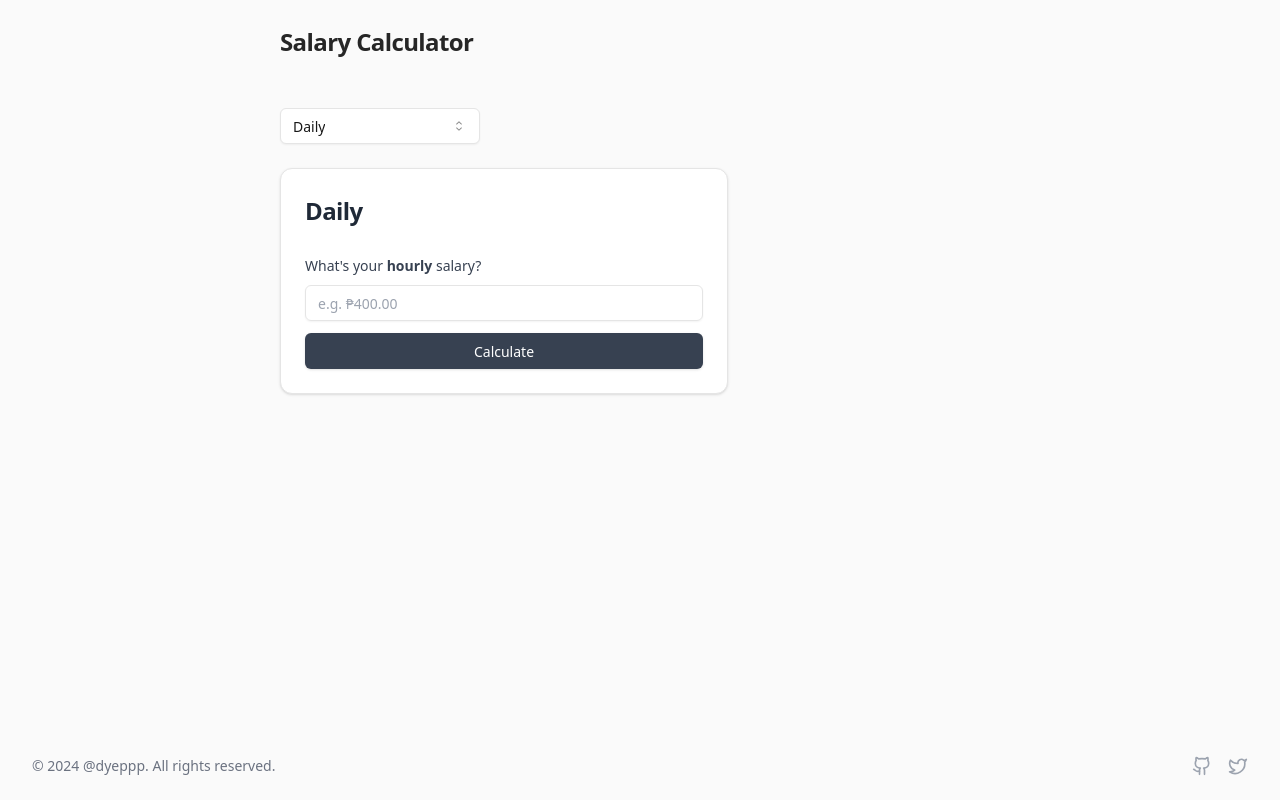
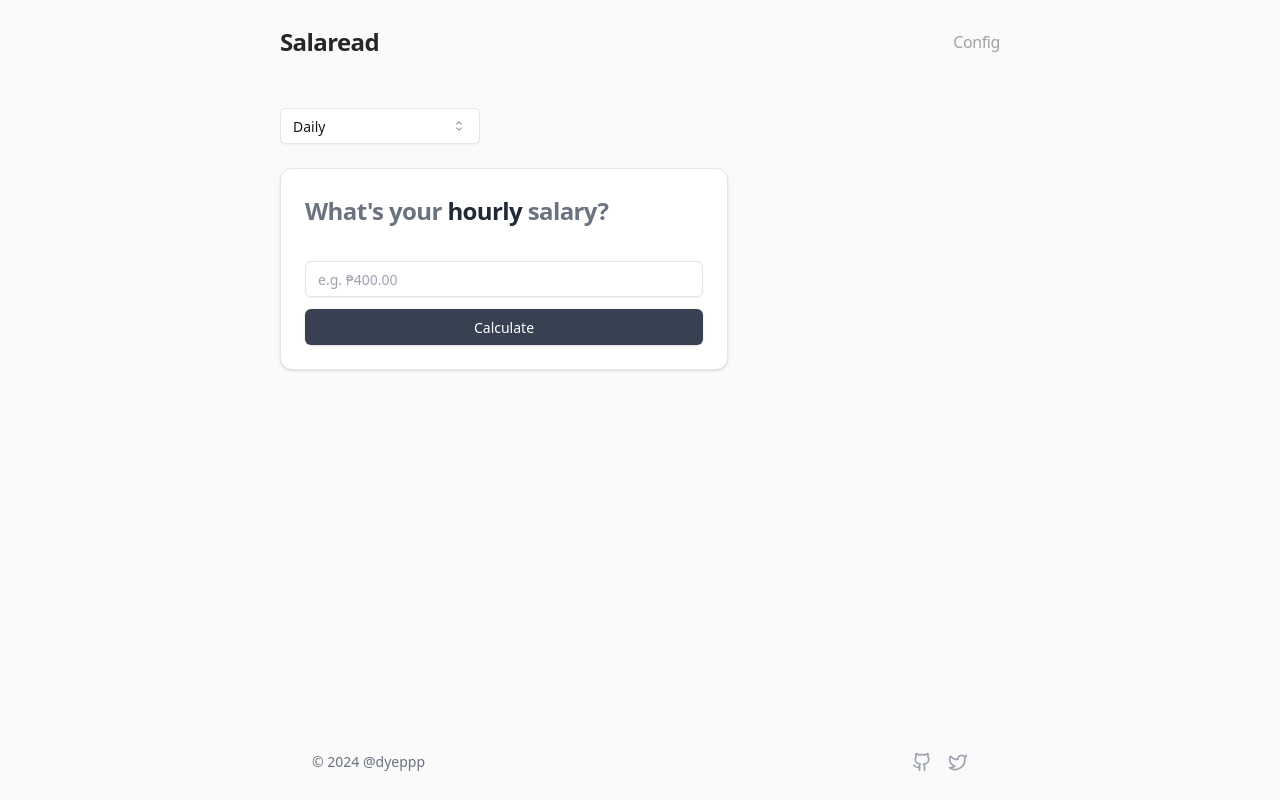
Before and after one commit to oddsdefier/salaread, a React (Vite) app: page / in a window 1280 px wide. Built offline with nearby package versions, Linux system fonts and the light colour scheme; what tailwindcss-font-inter would draw is missing.

Commit message:
update: updated the font sizes

```diff
--- a/index.html
+++ b/index.html
@@ -1,4 +1,4 @@
-<!DOCTYPE html>
+<!doctype html>
 <html lang="en">
   <head>
     <meta charset="UTF-8" />
--- a/src/App.tsx
+++ b/src/App.tsx
@@ -16,9 +16,11 @@ export default function App() {
 
   return (
     <div className="flex min-h-screen font-inter flex-col bg-neutral-50 text-neutral-900 dark:bg-neutral-900 dark:text-neutral-100">
-			<div className="container mx-auto max-w-3xl px-6 py-6 flex-grow">
+      <div className="container mx-auto max-w-3xl flex flex-col justify-between gap-16 px-6 py-6 flex-grow">
+        <div className="">
           <div className="mb-12 flex items-center justify-between">
-					<h1 className="text-2xl font-bold tracking-tight text-neutral-800 dark:text-neutral-200">Salary Calculator</h1>
+            <h1 className="text-2xl font-bold tracking-tight text-neutral-800 dark:text-neutral-200">Salaread</h1>
+            <h1 className="text-md font-normal tracking-tight text-neutral-400 dark:text-neutral-200">Config</h1>
           </div>
           <div className="mb-6 flex flex-col sm:flex-row items-start gap-4">
             <Select value={selectedView} onValueChange={handleSelectionChange}>
@@ -33,15 +35,18 @@ export default function App() {
               </SelectContent>
             </Select>
           </div>
-				<div className="rounded-lg dark:bg-neutral-800 transition-all duration-300 ease-in-out">
+          <div className="flex-1 rounded-lg transition-all duration-300 ease-in-out">
             {selectedView === "daily" && <DailySalary />}
             {selectedView === "hourly" && <HourlySalary />}
             {selectedView === "half_month" && <HalfMonthSalary />}
             {selectedView === "monthly" && <MonthlySalary />}
           </div>
         </div>
+        <div>
           <Footer />
+        </div>
+      </div>
       <Analytics />
-		</div>
+    </div >
   );
 }
--- a/src/DailySalary.tsx
+++ b/src/DailySalary.tsx
@@ -48,13 +48,13 @@ export default function DailySalary() {
     <div className="flex items-start justify-start">
       <Card className="w-full max-w-md">
         <CardHeader>
-					<CardTitle className="text-2xl font-bold text-gray-800">Daily</CardTitle>
+          <CardTitle className="text-2xl text-gray-500">
+            What's your <span className="font-bold text-gray-800">hourly</span> salary?</CardTitle>
         </CardHeader>
         <CardContent>
           <div className="space-y-3">
             <div className="space-y-2">
               <Label htmlFor="salary_input" className="text-sm font-medium text-gray-700">
-								What's your <span className="font-bold">hourly</span> salary?
               </Label>
               <div className="flex items-center space-x-2">
                 <TooltipProvider>
--- a/src/Footer.tsx
+++ b/src/Footer.tsx
@@ -2,9 +2,9 @@ import { Github, Twitter } from "lucide-react";
 
 export default function Footer() {
   return (
-		<footer className="mt-auto py-6 px-6 sm:px-6 lg:px-8">
-			<div className="flex items-center justify-between">
-				<p className="text-sm font-medium text-gray-500 dark:text-gray-400">© {new Date().getFullYear()} @dyeppp. All rights reserved.</p>
+    <footer className="container mx-auto py-1 sm:px-6 lg:px-8">
+      <div className=" flex items-center justify-between">
+        <p className="text-sm font-medium text-gray-500 dark:text-gray-400">© {new Date().getFullYear()} @dyeppp</p>
         <div className="flex items-center space-x-4">
           <a href="https://github.com/oddsdefier" target="_blank" rel="noopener noreferrer" aria-label="GitHub">
             <Github className="h-5 w-5 text-gray-400 hover:text-gray-500 dark:hover:text-gray-300" />
--- a/src/HalfMonthSalary.tsx
+++ b/src/HalfMonthSalary.tsx
@@ -71,8 +71,12 @@ export default function HalfMonthSalary() {
   return (
     <div className="flex items-start justify-start">
       <Card className="w-full max-w-md">
+
         <CardHeader>
-					<CardTitle className="text-2xl font-bold text-gray-800">Half Month</CardTitle>
+          <CardTitle className="text-2xl text-gray-500">
+
+            What's your <span className="font-bold text-gray-800">{rateType}</span> salary?
+          </CardTitle>
         </CardHeader>
         <CardContent className="space-y-3">
           <div className="flex items-center gap-2">
@@ -92,7 +96,6 @@ export default function HalfMonthSalary() {
 
           <div className="space-y-1">
             <Label htmlFor="salary_input" className=" text-sm font-medium text-gray-600">
-							What's your <span className="font-bold text-gray-700">{rateType}</span> salary?
             </Label>
             <div className="flex items-center space-x-2">
               <TooltipProvider>
--- a/src/HourlySalary.tsx
+++ b/src/HourlySalary.tsx
@@ -43,12 +43,13 @@ export default function HourlySalary() {
     <div className="flex items-start justify-start">
       <Card className="w-full max-w-md">
         <CardHeader>
-					<CardTitle className="text-2xl font-bold text-gray-800">Hourly</CardTitle>
+          <CardTitle className="text-2xl text-gray-500">
+            What's your <span className="font-bold text-gray-800">monthly </span>salary?
+          </CardTitle>
         </CardHeader>
         <CardContent className="space-y-3">
           <div className="space-y-2">
             <Label htmlFor="salary_input" className="text-sm font-medium text-gray-700">
-							What's your <span className="font-bold">monthly </span>salary?
             </Label>
             <div className="flex items-center space-x-2">
               <TooltipProvider>
--- a/src/MonthlySalary.tsx
+++ b/src/MonthlySalary.tsx
@@ -70,7 +70,9 @@ export default function DailySalary() {
     <div className="flex items-start justify-start">
       <Card className="w-full max-w-md">
         <CardHeader>
-					<CardTitle className="text-2xl font-bold text-gray-800">Monthly</CardTitle>
+          <CardTitle className="text-2xl text-gray-500">
+            What's your <span className="font-bold text-gray-800">{rateType}</span> salary?
+          </CardTitle>
         </CardHeader>
         <CardContent className="space-y-3">
           <div className="flex items-center gap-2">
@@ -90,7 +92,6 @@ export default function DailySalary() {
 
           <div className="space-y-2">
             <Label htmlFor="salary_input" className="text-sm font-medium text-gray-700">
-							What's your <span className="font-bold">{rateType}</span> salary?
             </Label>
             <TooltipProvider>
               <Tooltip open={showTooltip}>
```
Also changed, not shown: src/main.tsx (indentation only). Lines whose indentation alone changed are shown as unchanged.
